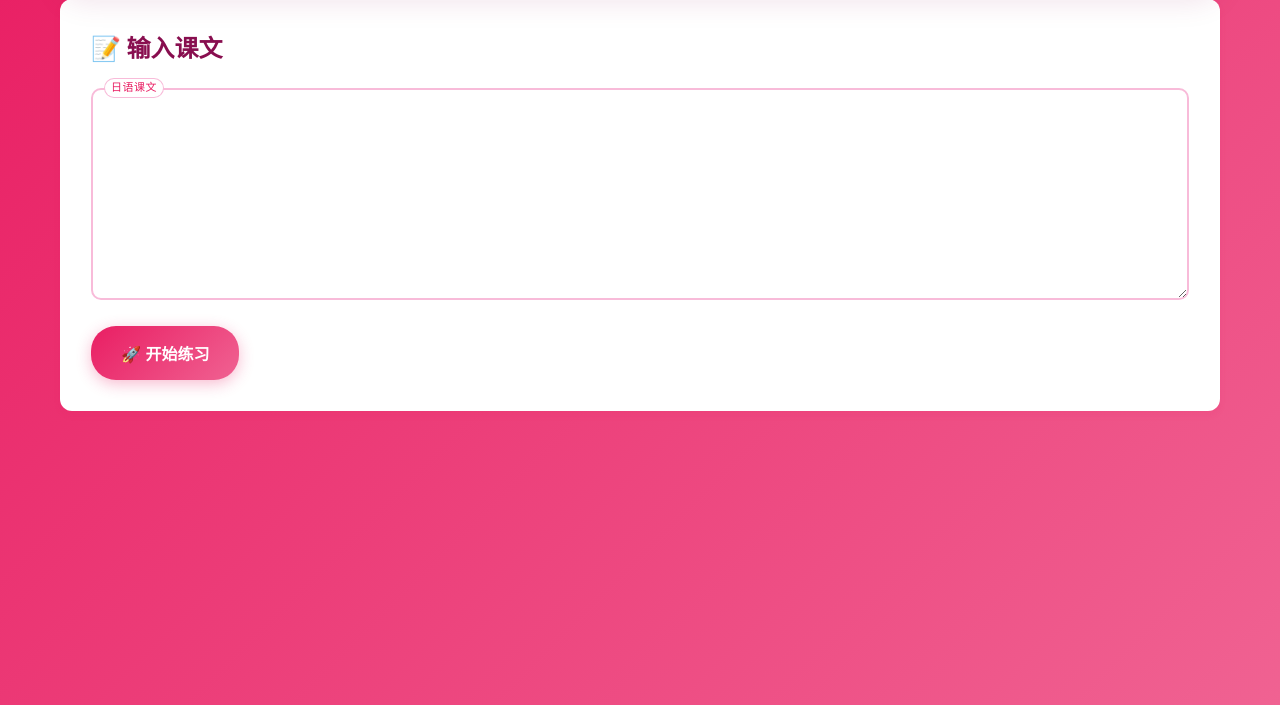
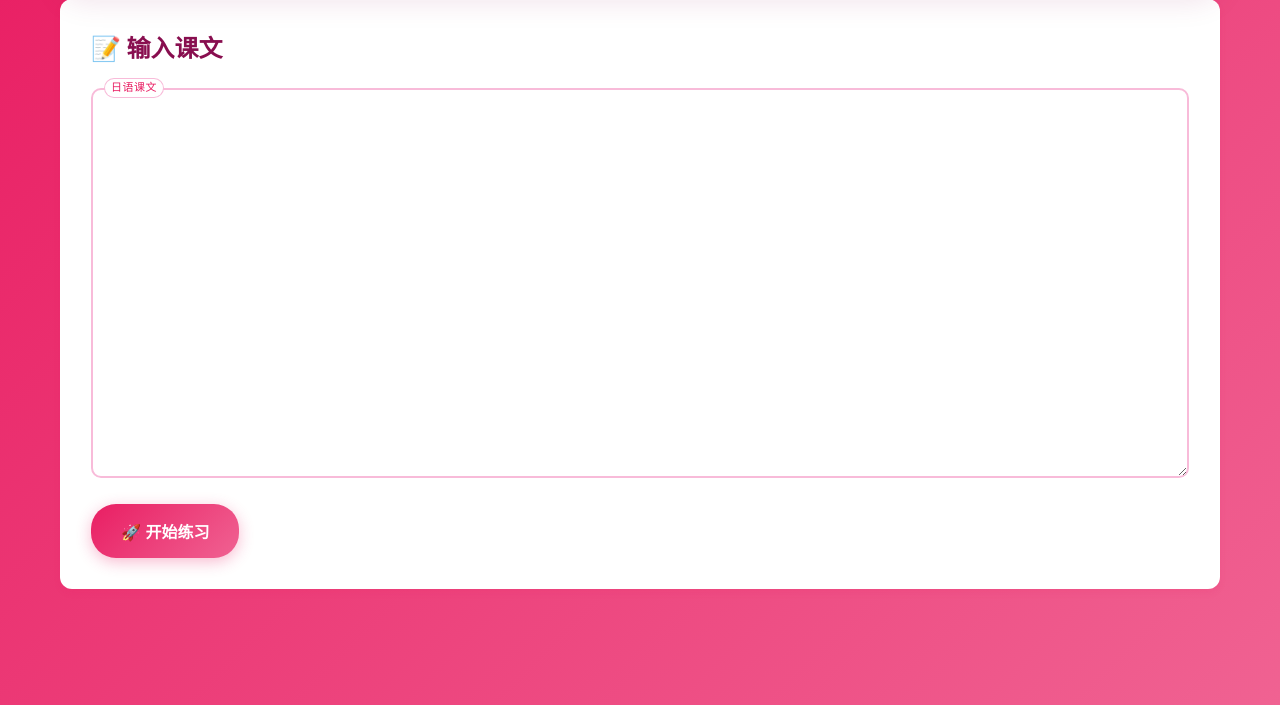
Before and after one commit to buynonsense/YomuTomo, a FastAPI app: page / in a window 1280 px wide. Shown: the part 95-800 px from the top of the page. Run offline with FastAPI, Linux system fonts and the light colour scheme.

Commit message:
refactor: 优化输入卡片样式，调整新闻中心标题和描述

```diff
--- a/static/css/new_style.css
+++ b/static/css/new_style.css
@@ -225,6 +225,33 @@ body {
 .card:hover {
   transform: translateY(-5px);
   box-shadow: 0 8px 25px rgba(0, 0, 0, 0.15);
+}
+
+.input-card--expanded {
+  min-height: calc(100vh - 210px);
+  display: flex;
+  flex-direction: column;
+}
+
+.input-card--expanded form {
+  flex: 1;
+  display: flex;
+  flex-direction: column;
+}
+
+.input-card--expanded .input-group {
+  flex: 1;
+  display: flex;
+}
+
+.input-card--expanded .input-group textarea {
+  min-height: 100%;
+  flex: 1;
+}
+
+.input-card--expanded button[type="submit"] {
+  margin-top: auto;
+  align-self: flex-start;
 }
 
 .card h2 {
--- a/templates/index.html
+++ b/templates/index.html
@@ -14,11 +14,11 @@
       {% include "partials/global_settings_modal.html" %}
 
       <main class="main-content">
-        <section class="card input-card">
+        <section class="card input-card input-card--expanded">
           <h2>📝 输入课文</h2>
           <form id="text-form" action="/process_text" method="post">
             <div class="input-group">
-              <textarea id="text" name="text" rows="8" required></textarea>
+              <textarea id="text" name="text" rows="14" required></textarea>
               <label for="text">日语课文</label>
             </div>
             <input type="hidden" id="model" name="model" value="" />
```
Also changed, not shown: templates/news_center.html (+2 -8 lines).
